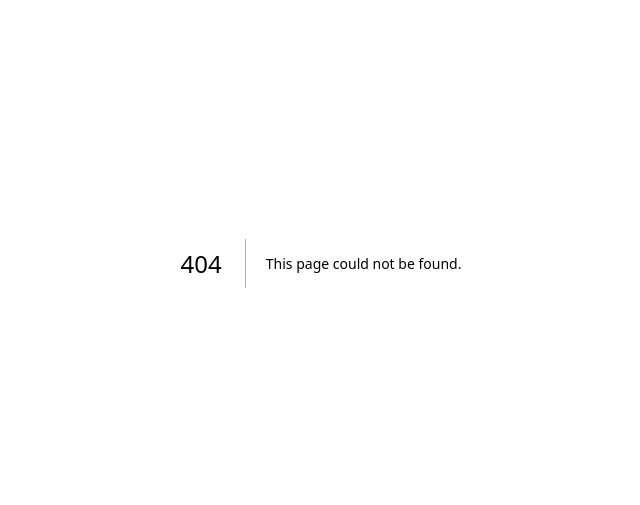
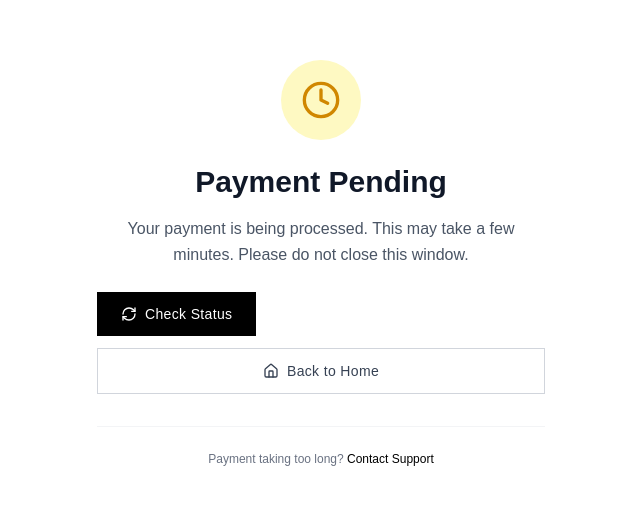
Before and after one commit to exameets-1/skillverse, a Next.js app: page /payment-pending in a window 1280 px wide. Before the commit this address had no page. Shown: the part 137-642 px from the top of the page, without its empty margins (319-959 px from the left). Built offline with nearby package versions, Linux system fonts and the light colour scheme.

Commit message:
Removed all console logs and added proper response checking

```diff
--- a/src/app/api/payment/callback/route.ts
+++ b/src/app/api/payment/callback/route.ts
@@ -6,11 +6,14 @@ export async function POST(req: NextRequest) {
     const { searchParams } = new URL(req.url);
     const txnId = searchParams.get('txnId');
 
+    //console.log("Payment callback received for txnId:", txnId);
+
     if (!txnId) {
+      //console.log("No transaction ID found, redirecting to failed");
       return NextResponse.redirect(`${process.env.NEXT_PUBLIC_BASE_URL}/payment-failed`);
     }
 
-    // Check payment status
+    // Check payment status with PhonePe
     const merchantId = process.env.PHONEPE_MERCHANT_ID!;
     const saltKey = process.env.PHONEPE_SALT_KEY!;
     const saltIndex = process.env.PHONEPE_SALT_INDEX!;
@@ -18,6 +21,8 @@ export async function POST(req: NextRequest) {
 
     const path = `/pg/v1/status/${merchantId}/${txnId}`;
     const checksum = crypto.createHash("sha256").update(path + saltKey).digest("hex") + "###" + saltIndex;
+
+    //console.log("Checking payment status for:", txnId);
 
     const response = await fetch(`${baseUrl}${path}`, {
       method: "GET",
@@ -29,16 +34,26 @@ export async function POST(req: NextRequest) {
     });
 
     const data = await response.json();
-    console.log("Payment status:", data);
+    //console.log("Payment status response:", JSON.stringify(data, null, 2));
 
-    if (data.success && data.data?.state === "COMPLETED") {
-      return NextResponse.redirect(`${process.env.NEXT_PUBLIC_BASE_URL}/payment-success?txnId=${txnId}`);
+    // Check if payment was actually completed
+    if (data.success && data.data?.state === "COMPLETED" && data.data?.responseCode === "SUCCESS") {
+      //console.log("Payment completed successfully");
+      return NextResponse.redirect(`${process.env.NEXT_PUBLIC_BASE_URL}/payment-success?txnId=${txnId}&amount=${data.data.amount || 'unknown'}`);
+    } else if (data.data?.state === "FAILED") {
+      //console.log("Payment failed");
+      return NextResponse.redirect(`${process.env.NEXT_PUBLIC_BASE_URL}/payment-failed?txnId=${txnId}&reason=payment_failed`);
+    } else if (data.data?.state === "PENDING") {
+      //console.log("Payment pending");
+      return NextResponse.redirect(`${process.env.NEXT_PUBLIC_BASE_URL}/payment-pending?txnId=${txnId}`);
     } else {
-      return NextResponse.redirect(`${process.env.NEXT_PUBLIC_BASE_URL}/payment-failed?txnId=${txnId}`);
+      //console.log("Payment status unclear or failed:", data);
+      return NextResponse.redirect(`${process.env.NEXT_PUBLIC_BASE_URL}/payment-failed?txnId=${txnId}&reason=status_unclear`);
     }
+  // eslint-disable-next-line @typescript-eslint/no-unused-vars
   } catch (error) {
-    console.error("Callback error:", error);
-    return NextResponse.redirect(`${process.env.NEXT_PUBLIC_BASE_URL}/payment-failed`);
+    //console.error("Callback error:", error);
+    return NextResponse.redirect(`${process.env.NEXT_PUBLIC_BASE_URL}/payment-failed?reason=callback_error`);
   }
 }
 
--- a/src/app/api/payment/status/route.ts
+++ b/src/app/api/payment/status/route.ts
@@ -27,7 +27,7 @@ export async function POST(req: NextRequest) {
     const data = await response.json();
     return NextResponse.json(data);
   } catch (error) {
-    console.error(error);
+    //console.error(error);
     return NextResponse.json({ error: "Status check failed" }, { status: 500 });
   }
 }
--- /dev/null
+++ b/src/app/payment-pending/page.tsx
@@ -0,0 +1,106 @@
+'use client';
+
+import { Clock, Home, RefreshCw } from 'lucide-react';
+import { useSearchParams } from 'next/navigation';
+import Link from 'next/link';
+import { Suspense, useState } from 'react';
+
+function PaymentPendingContent() {
+  const searchParams = useSearchParams();
+  const txnId = searchParams.get('txnId');
+  const [checking, setChecking] = useState(false);
+
+  const checkStatus = async () => {
+    if (!txnId) return;
+
+    setChecking(true);
+    try {
+      const response = await fetch('/api/payment/status', {
+        method: 'POST',
+        headers: { 'Content-Type': 'application/json' },
+        body: JSON.stringify({ transactionId: txnId })
+      });
+
+      const result = await response.json();
+
+      if (result.success && result.data?.state === "COMPLETED") {
+        window.location.href = `/payment-success?txnId=${txnId}&amount=${result.data.amount}`;
+      } else if (result.data?.state === "FAILED") {
+        window.location.href = `/payment-failed?txnId=${txnId}&reason=payment_failed`;
+      }
+    // eslint-disable-next-line @typescript-eslint/no-unused-vars
+    } catch (error) {
+      //console.error("Status check error:", error);
+    } finally {
+      setChecking(false);
+    }
+  };
+
+  return (
+    <div className="min-h-screen bg-white flex items-center justify-center px-6">
+      <div className="max-w-md w-full text-center">
+        <div className="w-20 h-20 bg-yellow-100 rounded-full flex items-center justify-center mx-auto mb-6">
+          <Clock className="w-10 h-10 text-yellow-600" />
+        </div>
+
+        <h1 className="text-3xl font-bold text-gray-900 mb-4">
+          Payment Pending
+        </h1>
+
+        <p className="text-gray-600 mb-6 leading-relaxed">
+          Your payment is being processed. This may take a few minutes. Please do not close this window.
+        </p>
+
+        {txnId && (
+          <div className="bg-gray-50 p-4 rounded-lg mb-6">
+            <p className="text-xs text-gray-500 mb-1">Transaction ID</p>
+            <p className="text-sm font-mono text-gray-800 break-all">{txnId}</p>
+          </div>
+        )}
+
+        <div className="space-y-3">
+          <button
+            onClick={checkStatus}
+            disabled={checking}
+            className="flex items-center justify-center gap-2 bg-black text-white px-6 py-3 text-sm font-medium tracking-wide hover:bg-gray-900 transition-all duration-300 disabled:opacity-50"
+          >
+            <RefreshCw className={`w-4 h-4 ${checking ? 'animate-spin' : ''}`} />
+            {checking ? 'Checking...' : 'Check Status'}
+          </button>
+
+          <Link
+            href="/"
+            className="flex items-center justify-center gap-2 w-full border border-gray-300 text-gray-700 px-6 py-3 text-sm font-medium tracking-wide hover:bg-gray-50 transition-all duration-300"
+          >
+            <Home className="w-4 h-4" />
+            Back to Home
+          </Link>
+        </div>
+
+        <div className="mt-8 pt-6 border-t border-gray-100">
+          <p className="text-xs text-gray-500">
+            Payment taking too long?{' '}
+            <a href="mailto:support@exameets.com" className="text-black hover:underline">
+              Contact Support
+            </a>
+          </p>
+        </div>
+      </div>
+    </div>
+  );
+}
+
+export default function PaymentPendingPage() {
+  return (
+    <Suspense fallback={
+      <div className="min-h-screen bg-white flex items-center justify-center">
+        <div className="text-center">
+          <div className="w-8 h-8 border-2 border-gray-300 border-t-black rounded-full animate-spin mx-auto mb-4"></div>
+          <p className="text-gray-600">Loading...</p>
+        </div>
+      </div>
+    }>
+      <PaymentPendingContent />
+    </Suspense>
+  );
+}
--- a/src/app/payment-success/page.tsx
+++ b/src/app/payment-success/page.tsx
@@ -1,35 +1,120 @@
 'use client';
 
-import { CheckCircle, Home, Download } from 'lucide-react';
+import { CheckCircle, Home, Download, AlertCircle } from 'lucide-react';
 import { useSearchParams } from 'next/navigation';
 import Link from 'next/link';
-import { Suspense } from 'react';
+import { Suspense, useEffect, useState, useCallback } from 'react';
+
+interface PaymentVerificationResult {
+  success: boolean;
+  data?: {
+    state: string;
+    responseCode: string;
+    amount?: number;
+  };
+  message?: string;
+}
 
 function PaymentSuccessContent() {
   const searchParams = useSearchParams();
   const txnId = searchParams.get('txnId');
+  const amount = searchParams.get('amount');
+  const [isVerifying, setIsVerifying] = useState(true);
+  const [verificationResult, setVerificationResult] = useState<PaymentVerificationResult | null>(null);
+
+  const verifyPaymentStatus = useCallback(async () => {
+    if (!txnId) {
+      setIsVerifying(false);
+      return;
+    }
+
+    try {
+      const response = await fetch('/api/payment/status', {
+        method: 'POST',
+        headers: { 'Content-Type': 'application/json' },
+        body: JSON.stringify({ transactionId: txnId })
+      });
+
+      const result = await response.json();
+      //console.log("Payment verification result:", result);
+      setVerificationResult(result);
+    // eslint-disable-next-line @typescript-eslint/no-unused-vars
+    } catch (error) {
+      //console.error("Verification error:", error);
+      setVerificationResult({ success: false, message: 'Verification failed' });
+    } finally {
+      setIsVerifying(false);
+    }
+  }, [txnId]);
+
+  useEffect(() => {
+    verifyPaymentStatus();
+  }, [verifyPaymentStatus]);
+
+  if (isVerifying) {
+    return (
+      <div className="min-h-screen bg-white flex items-center justify-center px-6">
+        <div className="text-center">
+          <div className="w-8 h-8 border-2 border-gray-300 border-t-black rounded-full animate-spin mx-auto mb-4"></div>
+          <p className="text-gray-600">Verifying payment status...</p>
+        </div>
+      </div>
+    );
+  }
+
+  // Show warning if payment verification failed or shows unexpected status
+  const showWarning = !verificationResult?.success ||
+                     verificationResult?.data?.state !== "COMPLETED" ||
+                     verificationResult?.data?.responseCode !== "SUCCESS";
 
   return (
     <div className="min-h-screen bg-white flex items-center justify-center px-6">
       <div className="max-w-md w-full text-center">
-        <div className="w-20 h-20 bg-green-100 rounded-full flex items-center justify-center mx-auto mb-6">
+        <div className={`w-20 h-20 rounded-full flex items-center justify-center mx-auto mb-6 ${
+          showWarning ? 'bg-orange-100' : 'bg-green-100'
+        }`}>
+          {showWarning ?
+            <AlertCircle className="w-10 h-10 text-orange-600" /> :
             <CheckCircle className="w-10 h-10 text-green-600" />
+          }
         </div>
 
         <h1 className="text-3xl font-bold text-gray-900 mb-4">
-          Payment Successful!
+          {showWarning ? "Payment Status Unclear" : "Payment Successful!"}
         </h1>
 
         <p className="text-gray-600 mb-6 leading-relaxed">
-          Thank you for your enrollment. You will receive a confirmation email with course details and access instructions shortly.
+          {showWarning ?
+            "We're unable to confirm your payment status. Please contact support if you were charged." :
+            "Thank you for your enrollment. You will receive a confirmation email with course details and access instructions shortly."
+          }
         </p>
 
+        {/* Payment Details */}
+        <div className="bg-gray-50 p-4 rounded-lg mb-6 space-y-2">
           {txnId && (
-          <div className="bg-gray-50 p-4 rounded-lg mb-6">
-            <p className="text-xs text-gray-500 mb-1">Transaction ID</p>
+            <div>
+              <p className="text-xs text-gray-500">Transaction ID</p>
               <p className="text-sm font-mono text-gray-800 break-all">{txnId}</p>
             </div>
           )}
+          {amount && (
+            <div>
+              <p className="text-xs text-gray-500">Amount</p>
+              <p className="text-sm font-medium text-gray-800">₹{(parseInt(amount) / 100).toFixed(2)}</p>
+            </div>
+          )}
+          {verificationResult && (
+            <div>
+              <p className="text-xs text-gray-500">Status</p>
+              <p className={`text-sm font-medium ${
+                verificationResult.data?.state === 'COMPLETED' ? 'text-green-600' : 'text-orange-600'
+              }`}>
+                {verificationResult.data?.state || 'Unknown'}
+              </p>
+            </div>
+          )}
+        </div>
 
         <div className="space-y-3">
           <Link
@@ -40,10 +125,12 @@ function PaymentSuccessContent() {
             Back to Home
           </Link>
 
+          {!showWarning && (
             <button className="flex items-center justify-center gap-2 w-full border border-gray-300 text-gray-700 px-6 py-3 text-sm font-medium tracking-wide hover:bg-gray-50 transition-all duration-300">
               <Download className="w-4 h-4" />
               Download Receipt
             </button>
+          )}
         </div>
 
         <div className="mt-8 pt-6 border-t border-gray-100">
```
Also changed, not shown: src/app/api/payment/initiate/route.ts (+11 -11 lines), src/components/EnrollButton.tsx (+8 -7 lines). Lines whose indentation alone changed are shown as unchanged.
